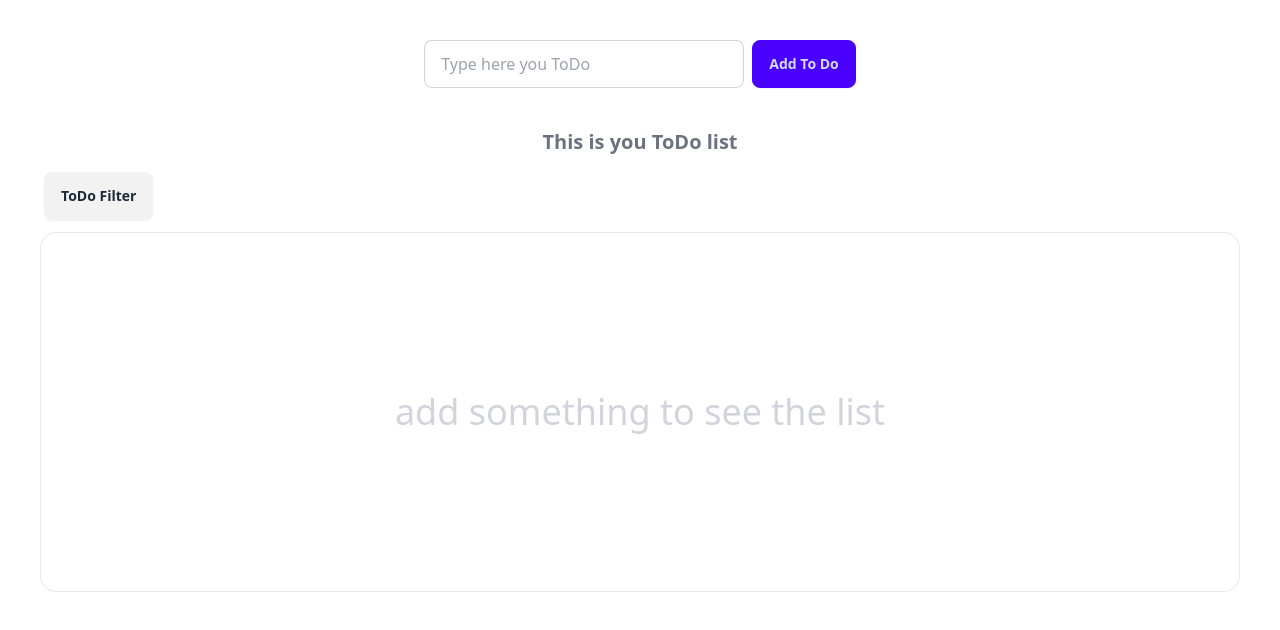
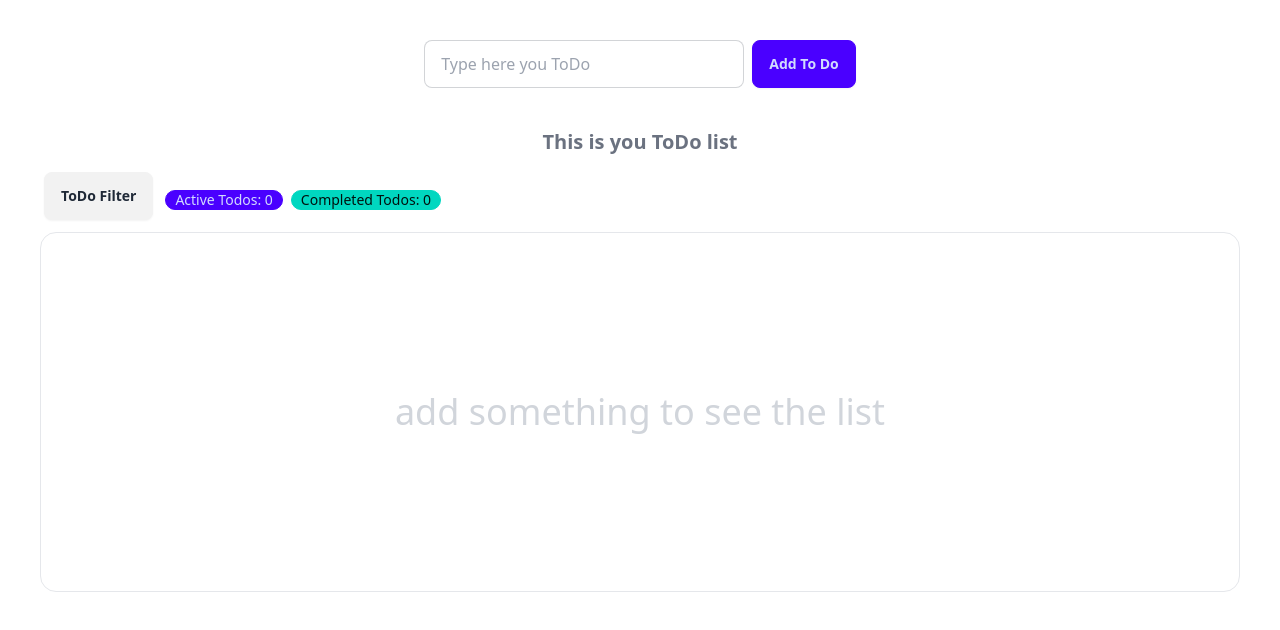
Before and after one commit to Bezobrazz/prvolt-todo, a React (Vite) app: page / in a window 1280 px wide. Shown: the top 630 px of the page. Built offline with nearby package versions, Linux system fonts and the light colour scheme.

Commit message:
added counter todos

```diff
--- a/src/App.jsx
+++ b/src/App.jsx
@@ -1,6 +1,7 @@
 import Input from "./components/Input";
 import List from "./components/List";
 import Filter from "./components/Filter.jsx";
+import Counter from "./components/Counter.jsx";
 
 function App() {
   return (
@@ -10,8 +11,9 @@ function App() {
         <h1 className="text-center text-xl font-bold mb-3 text-gray-500">
           This is you ToDo list
         </h1>
-        <div className="w-full flex justify-start">
+        <div className="w-full flex justify-start items-center gap-2">
           <Filter />
+          <Counter />
         </div>
         <List />
       </div>
--- /dev/null
+++ b/src/components/Counter.jsx
@@ -0,0 +1,27 @@
+import { useSelector } from "react-redux";
+import { selectTodos } from "../redux/selectors.jsx";
+import { useState, useEffect } from "react";
+
+const Counter = () => {
+  const todos = useSelector(selectTodos);
+  const [completedCount, setCompletedCount] = useState(0);
+  const [activeCount, setActiveCount] = useState(0);
+
+  useEffect(() => {
+    const completedTodos = todos.filter((todo) => todo.completed);
+    const activeTodos = todos.filter((todo) => !todo.completed);
+    setCompletedCount(completedTodos.length);
+    setActiveCount(activeTodos.length);
+  }, [todos]);
+
+  return (
+    <>
+      <div className="badge badge-primary">Active Todos: {activeCount}</div>
+      <div className="badge badge-accent">
+        Completed Todos: {completedCount}
+      </div>
+    </>
+  );
+};
+
+export default Counter;
```
